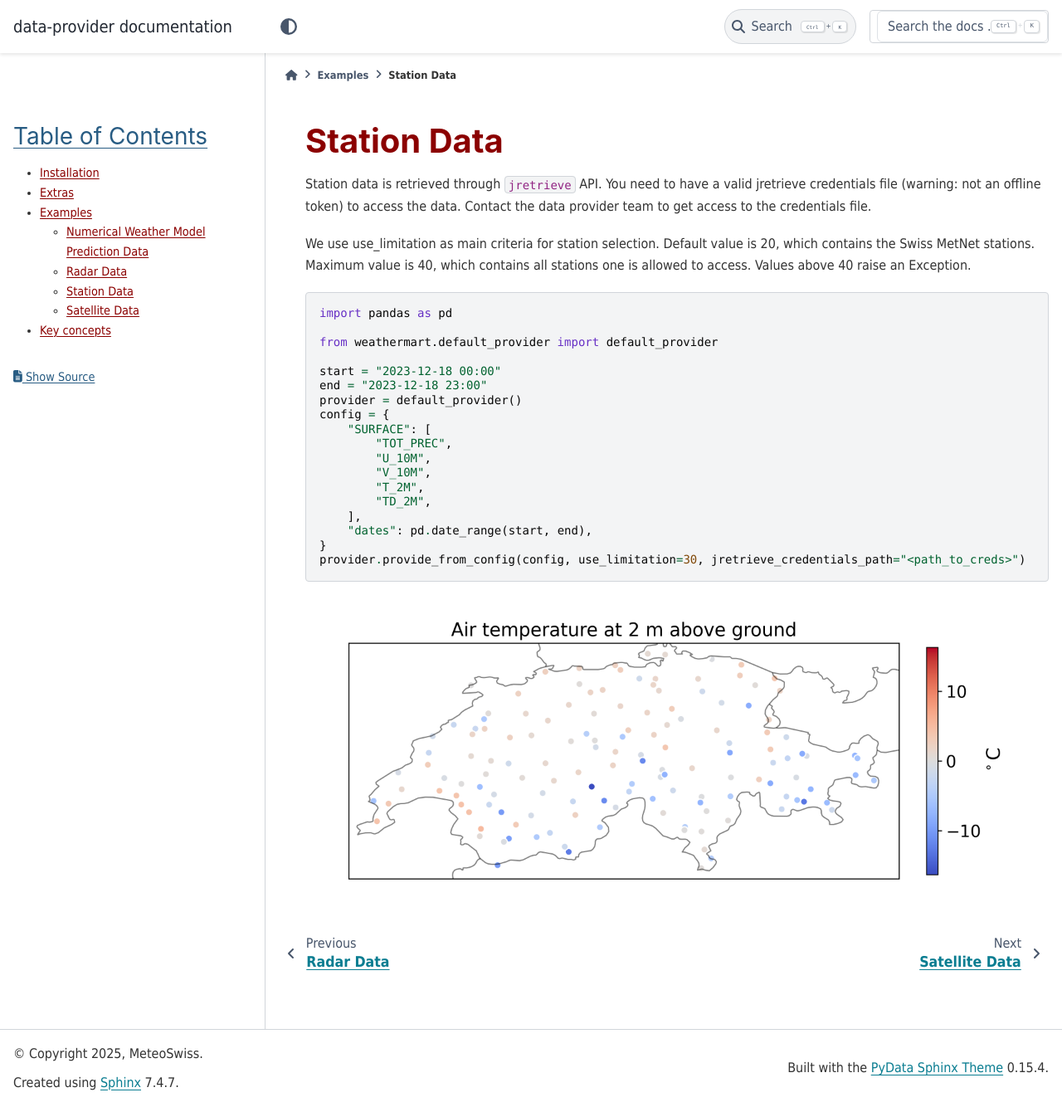
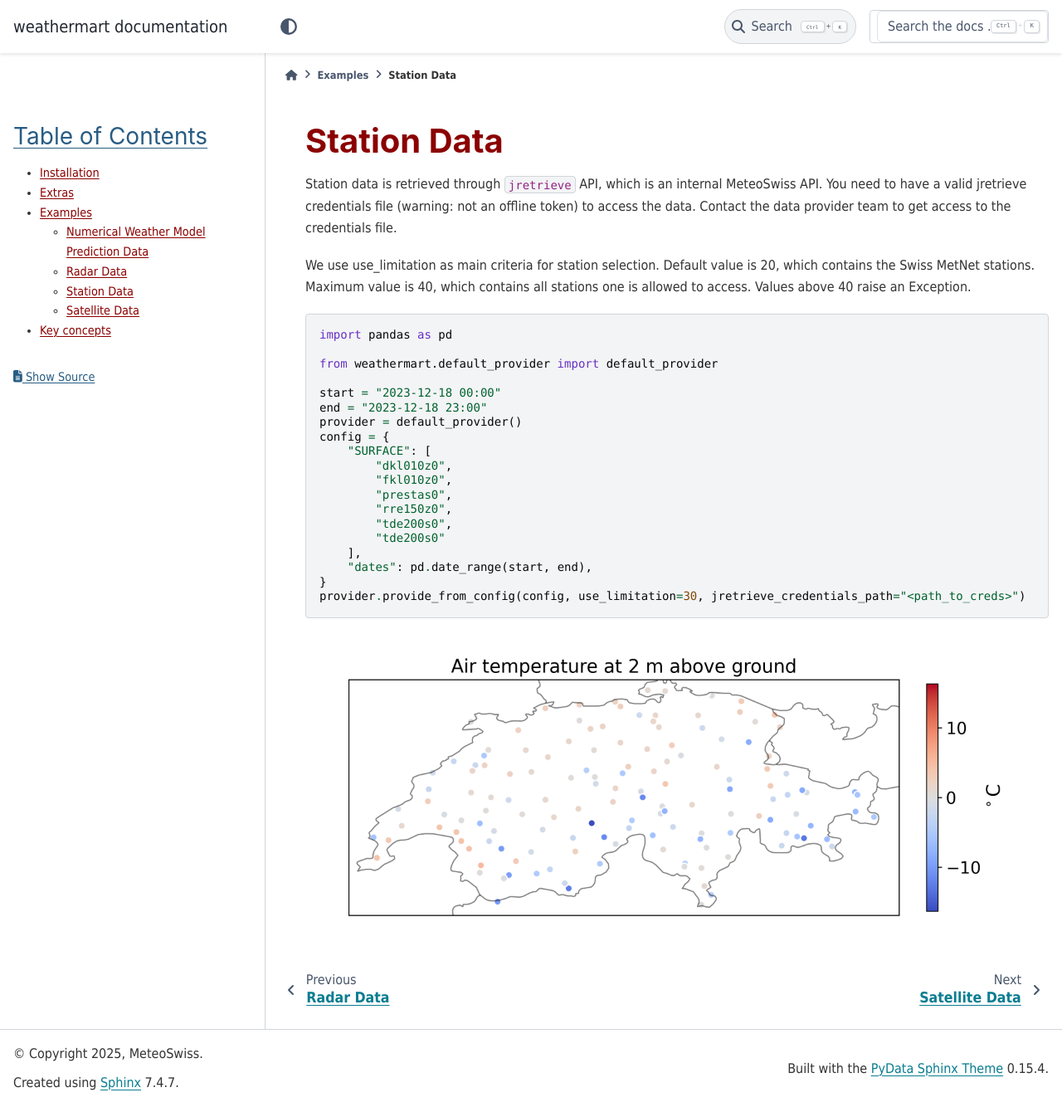
Before and after one commit to MeteoSwiss/weathermart, a Sphinx documentation site: the page built from docs/examples/station.rst, in a window 1280 px wide and 1334 px high. Shown: the whole window at 83% size. Built offline with Sphinx 7.4.7 and the PyData theme 0.15.4, drawn with Linux system fonts in a browser that asks for light colours.

Commit message:
Update docs

```diff
--- a/docs/conf.py
+++ b/docs/conf.py
@@ -5,7 +5,7 @@
 
 # -- Project information -----------------------------------------------------
 # https://www.sphinx-doc.org/en/master/usage/configuration.html#project-information
-project = "data-provider"
+project = "weathermart"
 copyright = "2025, MeteoSwiss"
 author = "Ophélia Miralles"
 
--- a/docs/examples/nwp.rst
+++ b/docs/examples/nwp.rst
@@ -27,8 +27,8 @@ The GribRetriever is designed for NPW outputs from a local filesystem on grib2 f
     }
     provider.provide_from_config(
         config,
-        type="forecast",
-        step_hour=np.arange(0, 9),
+        data_type="forecast",
+        step_hours=np.arange(0, 9),
         ensemble_members=0,
     )
 
--- a/docs/examples/radar.rst
+++ b/docs/examples/radar.rst
@@ -3,10 +3,10 @@ Radar Data
 
 
 OPERA Radar (MeteoFrance API)
------------
+-----------------------------
+
 You can also retrieve OPERA radar data from the MeteoFrance API.
 This requires an API key, which you can obtain by registering on the MeteoFrance website.
-See here (internal link) for more information on how to obtain the API key: https://meteoswiss.atlassian.net/wiki/spaces/MR/pages/726697055/OPERA+radar+data+via+MeteoFranceAPI
 
 .. code-block:: python
 
--- a/docs/examples/satellite.rst
+++ b/docs/examples/satellite.rst
@@ -2,7 +2,7 @@ Satellite Data
 ==============
 
 EUMetSat API
-------
+------------
 
 You can retrieve data directly from the EUMetSat API using the ``SatelliteEumetsatRetriever`` class.
 This is generally the preferred way to access satellite data, since you get the data from a bigger domain.
--- a/docs/examples/station.rst
+++ b/docs/examples/station.rst
@@ -1,6 +1,7 @@
 Station Data
 ============
-Station data is retrieved through ``jretrieve`` API.
+
+Station data is retrieved through ``jretrieve`` API, which is an internal MeteoSwiss API.
 You need to have a valid jretrieve credentials file (warning: not an offline token) to access the data.
 Contact the data provider team to get access to the credentials file.
 
@@ -20,11 +21,12 @@ Values above 40 raise an Exception.
     provider = default_provider()
     config = {
         "SURFACE": [
-            "TOT_PREC",
-            "U_10M",
-            "V_10M",
-            "T_2M",
-            "TD_2M",
+            "dkl010z0",
+            "fkl010z0",
+            "prestas0",
+            "rre150z0",
+            "tde200s0",
+            "tde200s0"
         ],
         "dates": pd.date_range(start, end),
     }
--- a/docs/modules/retriever.rst
+++ b/docs/modules/retriever.rst
@@ -1,7 +1,7 @@
 Retriever
 =============
 
-The ``retrievers`` folder of the ``data-provider`` contains a series of specific ``Retriever`` objects, designed to fetch data from multiple data sources using an existing API or, when it does not exist, reading data from a local file. If the user wants to add a new data source, they might create a new ``Retriever`` object which should have
+The ``retrievers`` folder of ``weathermart`` contains a series of specific ``Retriever`` objects, designed to fetch data from multiple data sources using an existing API or, when it does not exist, reading data from a local file. If the user wants to add a new data source, they might create a new ``Retriever`` object which should have
    - a ``retrieve`` method (with multiple custom arguments);
    - a coordinate reference system ``crs`` attribute under the form of an epsg code or a pyproj string;
    - a ``sources`` attribute displaying the possible muliple sources accessible with the ``Retriever`` object (for example, the ``NWPRetriever`` can fetch data from COSMO-1E or ICON-CH1-EPS models);
```
Also changed, not shown: readme.rst (added, +94 -0 lines), 1 other file.
